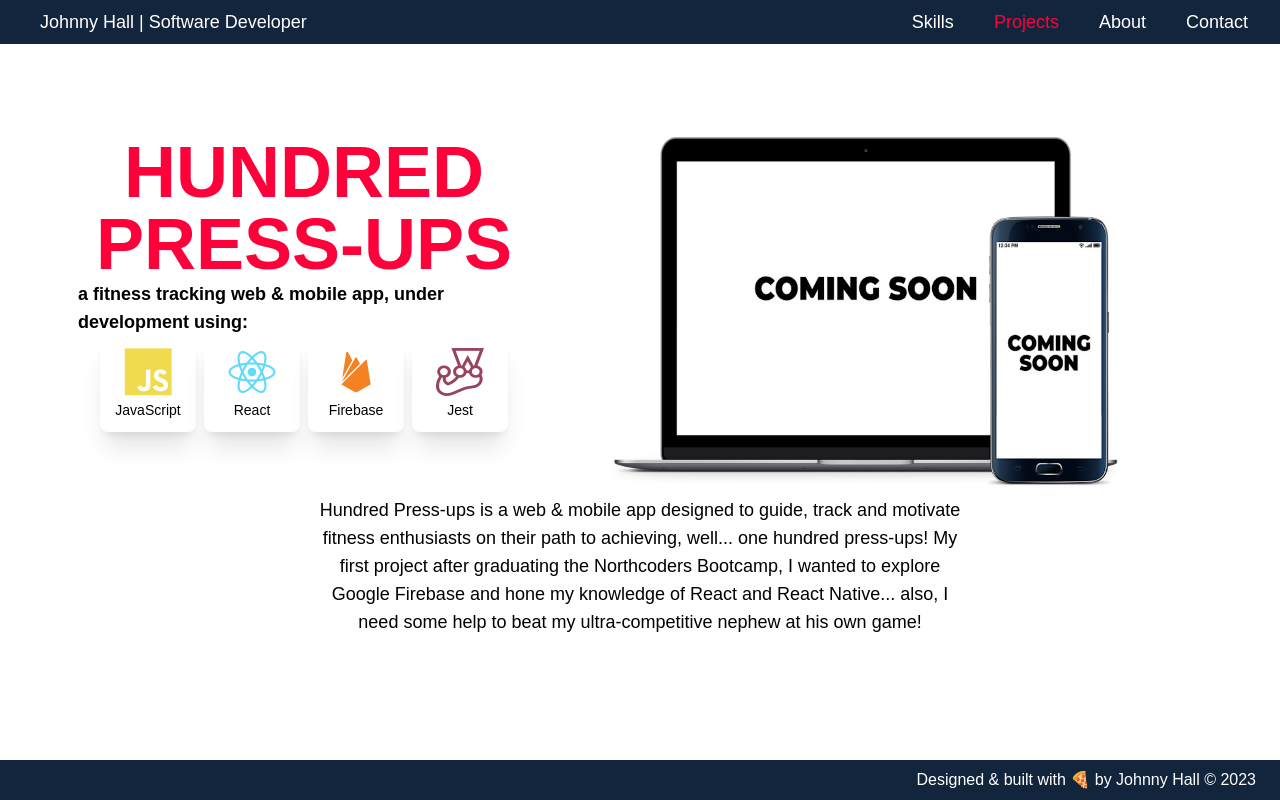
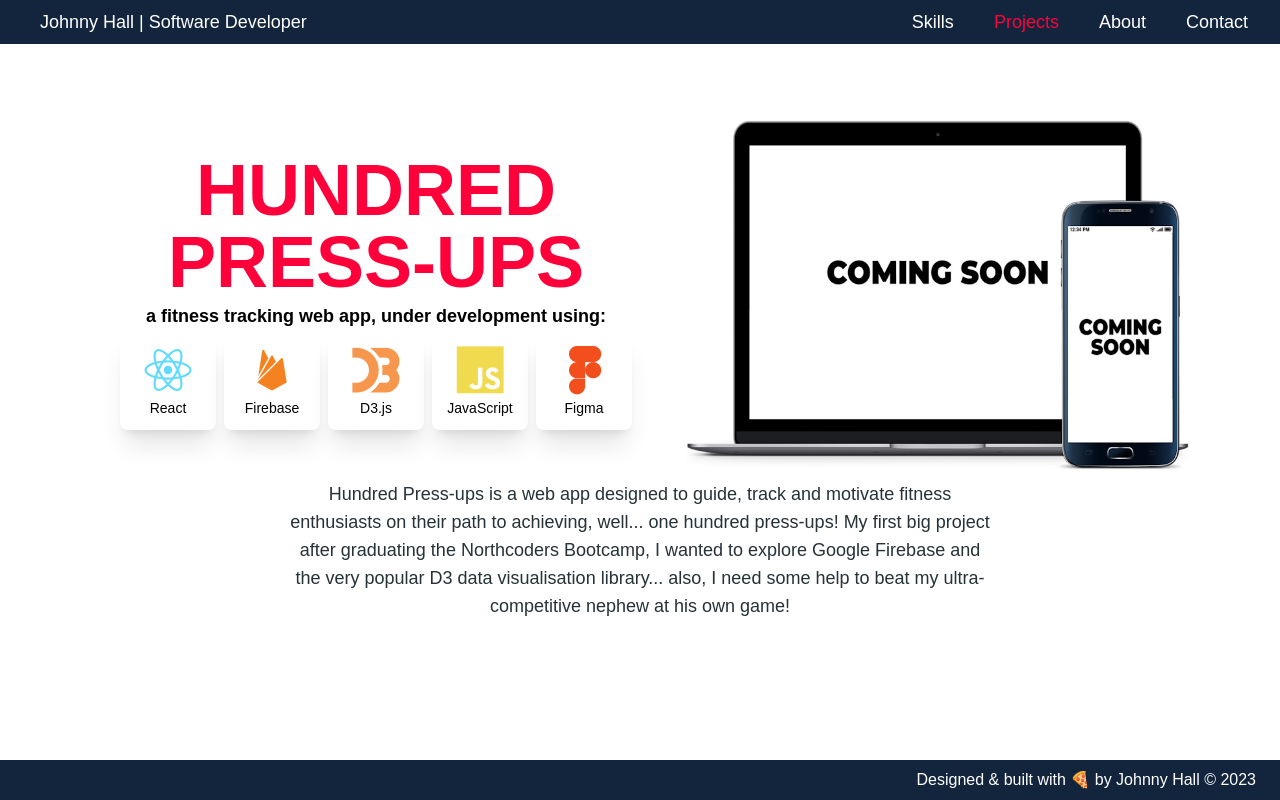
Before and after one commit to jbhall4291/portfolio, a React (Create React App) app: page /projects/onehundredpressups in a window 1280 px wide. Built offline with nearby package versions, Linux system fonts and the light colour scheme.

Commit message:
update content, tweak layout

```diff
--- a/src/components/Projects/OneHundredPressUps.jsx
+++ b/src/components/Projects/OneHundredPressUps.jsx
@@ -3,22 +3,23 @@ import { oneHundredPressUps } from "../../images";
 import SkillsCardSmall from "./SkillsCardSmall";
 import { motion } from "framer-motion";
 
+import { Typography } from "@material-tailwind/react";
+
+
 function OneHundredPressUps() {
   return (
     <motion.div  initial={{opacity: 0}} animate={{opacity: 1}} transition={{duration: 0.75, ease: "easeOut"}}  className="container mx-auto px-2 pb-5 pt-2 ">
-      <div className="flex flex-col items-center lg:flex-row pt-2 ">
-        <div className="order-2 mb-6 flex max-w-full flex-col items-center  text-center md:mb-8 lg:order-1 lg:mb-0 lg:w-1/2 lg:max-w-screen-md lg:flex-grow lg:items-center lg:justify-center lg:pb-12   lg:pr-0 lg:text-left">
-          <h1 className="headline-font text-center text-5xl text-highlight md:text-7xl">
-            HUNDRED PRESS-UPS
+
+     <div className="flex flex-col items-center lg:flex-row justify-evenly gap-y-8 ">
+        <div className="  order-2 flex  flex-col items-center gap-y-1 text-center lg:order-1 lg:justify-center">
+          <h1 className="headline-font text-5xl text-highlight md:text-7xl">
+          HUNDRED PRESS-UPS
           </h1>
           <h2 className="text-lg font-bold">
-            a fitness tracking web & mobile app, under development using:
+          a fitness tracking web app, under development using:
           </h2>
-          <div className="flex max-w-lg flex-row flex-wrap justify-center gap-1.5 md:gap-2 ">
-            <SkillsCardSmall
-              label="JavaScript"
-              icon="devicon-javascript-plain colored"
-            />
+          <div className="flex  flex-row flex-wrap justify-center gap-1.5 md:gap-2 ">
+
             <SkillsCardSmall
               label="React"
               icon="devicon-react-original colored"
@@ -29,40 +30,43 @@ function OneHundredPressUps() {
               icon="devicon-firebase-plain colored"
             />
 
-            <SkillsCardSmall label="Jest" icon="devicon-jest-plain colored" />
+<SkillsCardSmall
+              label="D3.js"
+              icon="devicon-d3js-plain colored"
+            />
+          <SkillsCardSmall
+              label="JavaScript"
+              icon="devicon-javascript-plain colored"
+            />
+<SkillsCardSmall
+              label="Figma"
+              icon="devicon-figma-plain colored"
+            />
+
+
+
           </div>
         </div>
-        <div className="order-2 flex justify-center  md:w-full lg:order-2 lg:max-w-2xl">
+
           <img
-            className="rounded object-cover object-center sm:w-[33rem] sm:h-[23.5rem]"
-            alt="one hundred pressups screenshot"
+            className="order-2 lg:order-2  sm:w-[33rem] sm:h-[23.5rem]"
+            alt="hundred pressups screenshot"
             src={oneHundredPressUps}
           />
-        </div>
+
       </div>
+      <Typography
+        color="blue-gray"
+        className="w-max-w mx-auto justify-center px-5 pb-6 text-center sm:w-4/6 lg:text-lg"
+      >
+       Hundred Press-ups is a web app designed to guide, track and
+        motivate fitness enthusiasts on their path to achieving, well... one
+        hundred press-ups! My first big project after graduating the Northcoders
+        Bootcamp, I wanted to explore Google Firebase and the very popular D3 data visualisation library... also, I need some help to beat my
+        ultra-competitive nephew at his own game!
+      </Typography>
 
-      <p className="mx-auto max-w-prose justify-center  text-center  md:text-lg">
-        Hundred Press-ups is a web & mobile app designed to guide, track and
-        motivate fitness enthusiasts on their path to achieving, well... one
-        hundred press-ups! My first project after graduating the Northcoders
-        Bootcamp, I wanted to explore Google Firebase and hone my knowledge of
-        React and React Native... also, I need some help to beat my
-        ultra-competitive nephew at his own game!
-      </p>
 
-      {/*
-              <div className="mx-auto flex flex-col items-center justify-center gap-5 sm:gap-10  text-center  sm:flex-row">
-
-        <ExternalLink label="VIDEO DEMO" href="https://youtu.be/CnuN6rD8j8w" />
-        <ExternalLink
-          label="LIVE APP"
-          href="https://newsbuzz-jbhall4291.netlify.app"
-        />
-        <ExternalLink
-          label="GITHUB REPO"
-          href="https://github.com/jbhall4291/newsbuzz"
-        />
-      </div> */}
     </motion.div>
   );
 }
```
